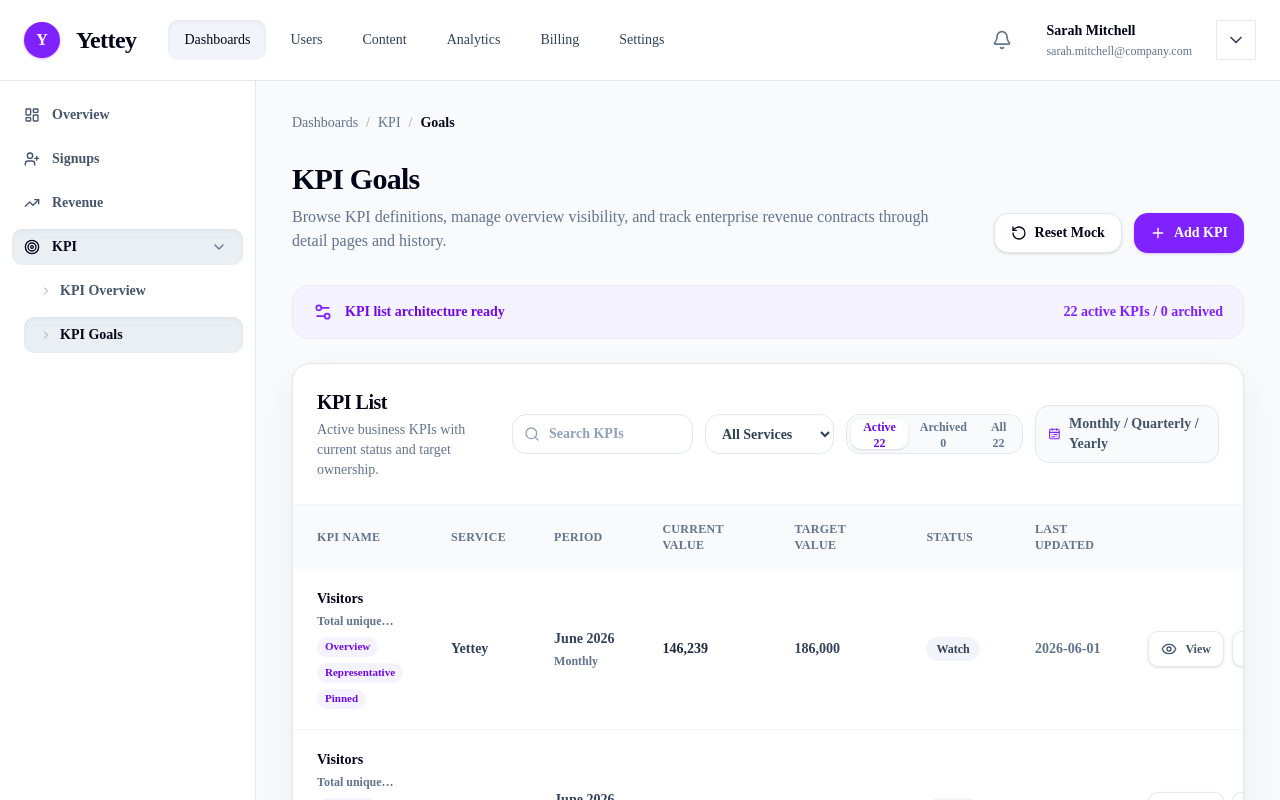
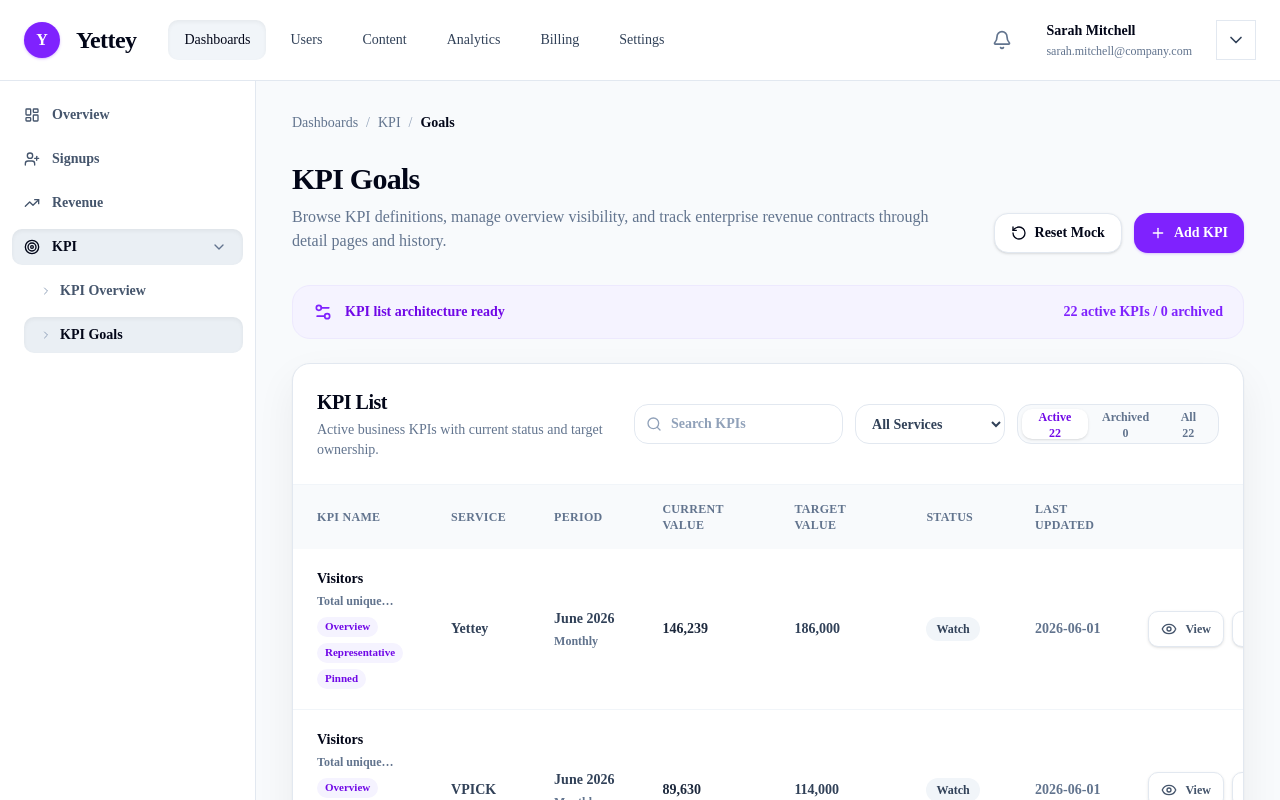
Before and after one commit to hamhwan1/Yettey_admin_dashboard_project, a Next.js app: page /dashboard/kpi/goals in a window 1280 px wide. Shown: the top 800 px of the page. Built offline with nearby package versions, Linux system fonts and the light colour scheme.

Commit message:
Remove KPI goals period summary badge

```diff
--- a/components/kpi/KpiGoalsClient.tsx
+++ b/components/kpi/KpiGoalsClient.tsx
@@ -5,7 +5,6 @@ import { useMemo, useState, type ReactNode } from "react"
 import {
   Archive,
   Building2,
-  CalendarRange,
   Eye,
   Pencil,
   Plus,
@@ -426,10 +425,6 @@ function KpiListTable({
             onChange={onFilterChange}
             totals={totals}
           />
-          <div className="inline-flex w-fit items-center gap-2 rounded-xl border border-slate-200 bg-slate-50 px-3 py-2 text-sm font-bold text-slate-600">
-            <CalendarRange className="size-4 text-violet-600" />
-            Monthly / Quarterly / Yearly
-          </div>
         </div>
       </div>
 
```
